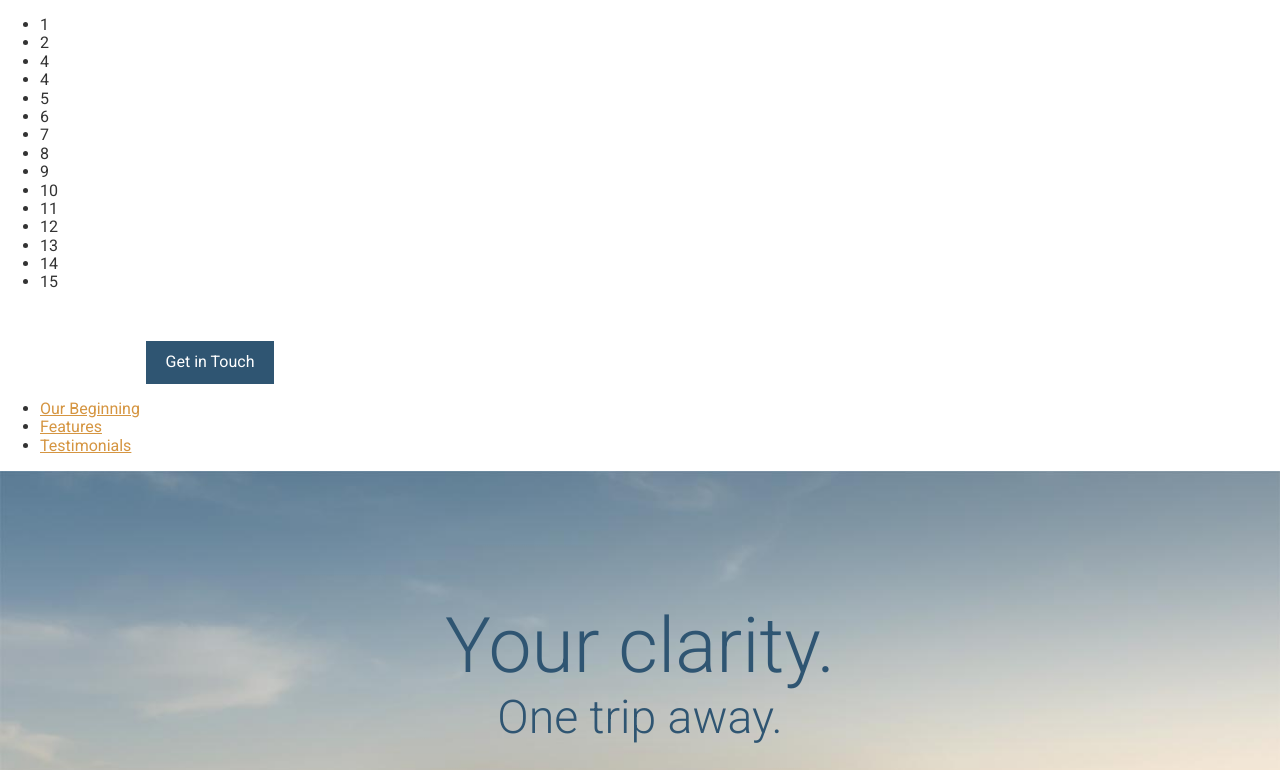
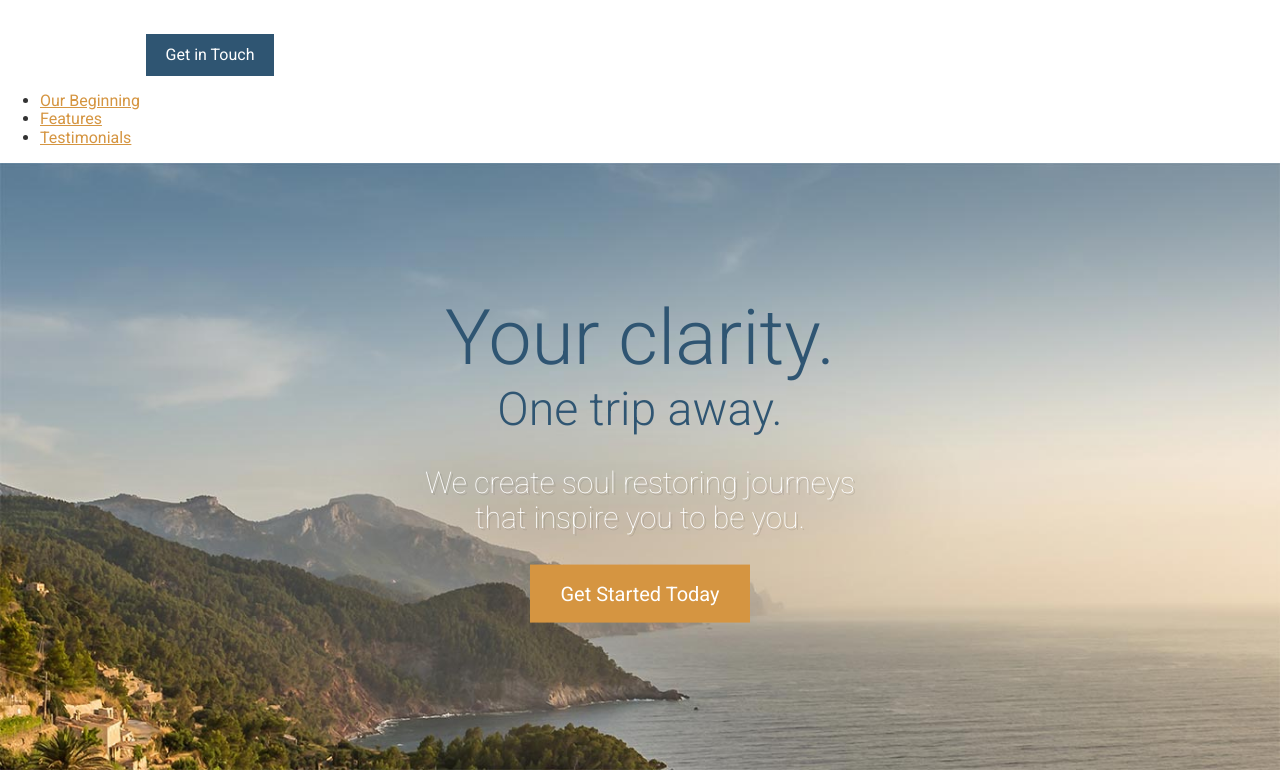
Before and after one commit to toma-bultag/1, a website: page app/index.html in a window 1280 px wide. Shown: the top 770 px of the page. Drawn offline with Linux system fonts and the light colour scheme.

Commit message:
Removed test numbers.

```diff
--- a/app/index.html
+++ b/app/index.html
@@ -12,25 +12,6 @@
 
 </head>
 <body>
-
-  <ul>
-    <li>1</li>
-    <li>2</li>
-    <li>4</li>
-    <li>4</li>
-    <li>5</li>
-    <li>6</li>
-    <li>7</li>
-    <li>8</li>
-    <li>9</li>
-    <li>10</li>
-    <li>11</li>
-    <li>12</li>
-    <li>13</li>
-    <li>14</li>
-    <li>15</li>
-  </ul>
-
   <header>
     <img src="assets/images/icons/clear-view-escapes.svg">
     <a href="#" class="btn">Get in Touch</a>
```
